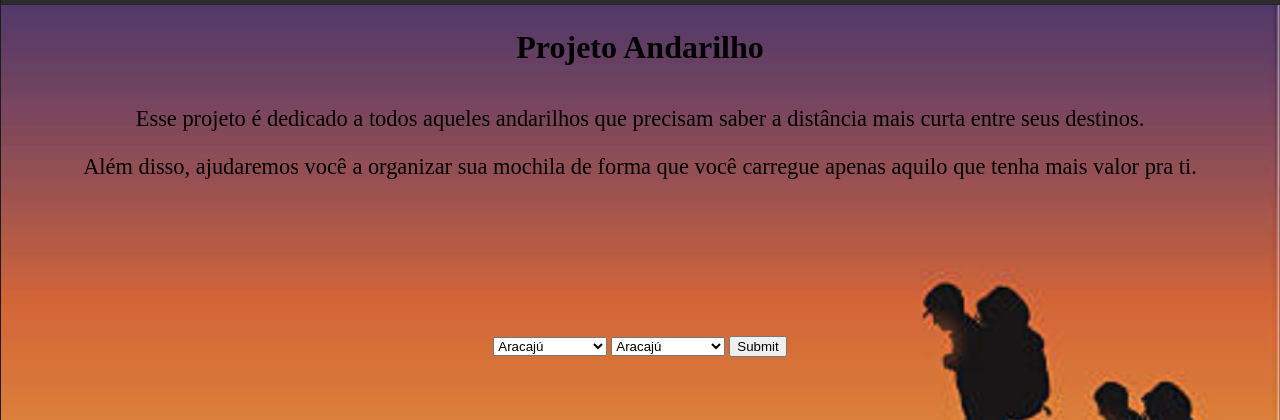
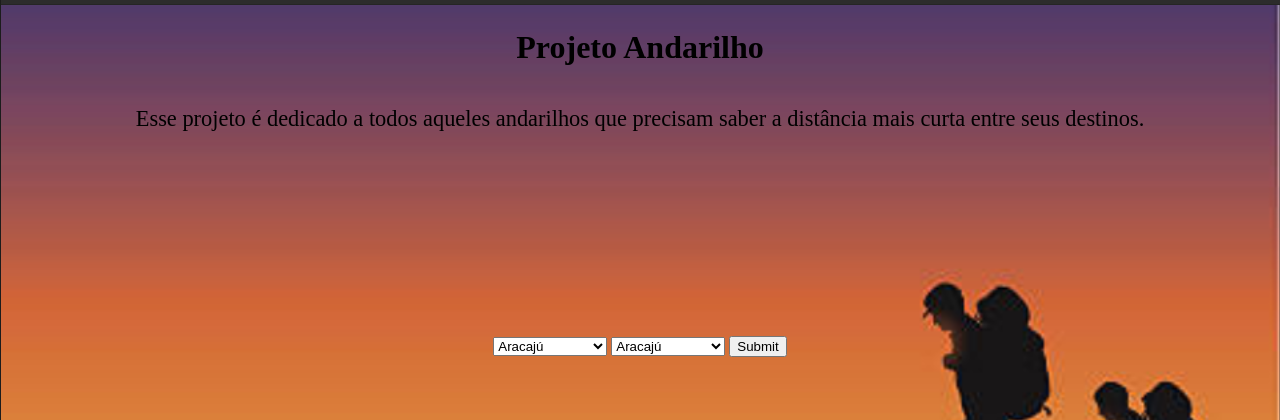
Before and after one commit to projeto-de-algoritmos/Final_Andarilho, a Flask app: page / in a window 1280 px wide. Shown: the top 420 px of the page. Run offline with Flask 2, Linux system fonts and the light colour scheme.

Commit message:
finalizando projeto final

```diff
--- a/templates/homepage.html
+++ b/templates/homepage.html
@@ -14,7 +14,6 @@
 
     <div class= "header">
         <p>Esse projeto é dedicado a todos aqueles andarilhos que precisam saber a distância mais curta entre seus destinos.</p>
-        <p>Além disso, ajudaremos você a organizar sua mochila de forma que você carregue apenas aquilo que tenha mais valor pra ti.</p>
     </div>
 
     <div class= "box">
```
Also changed, not shown: 1 other file.
